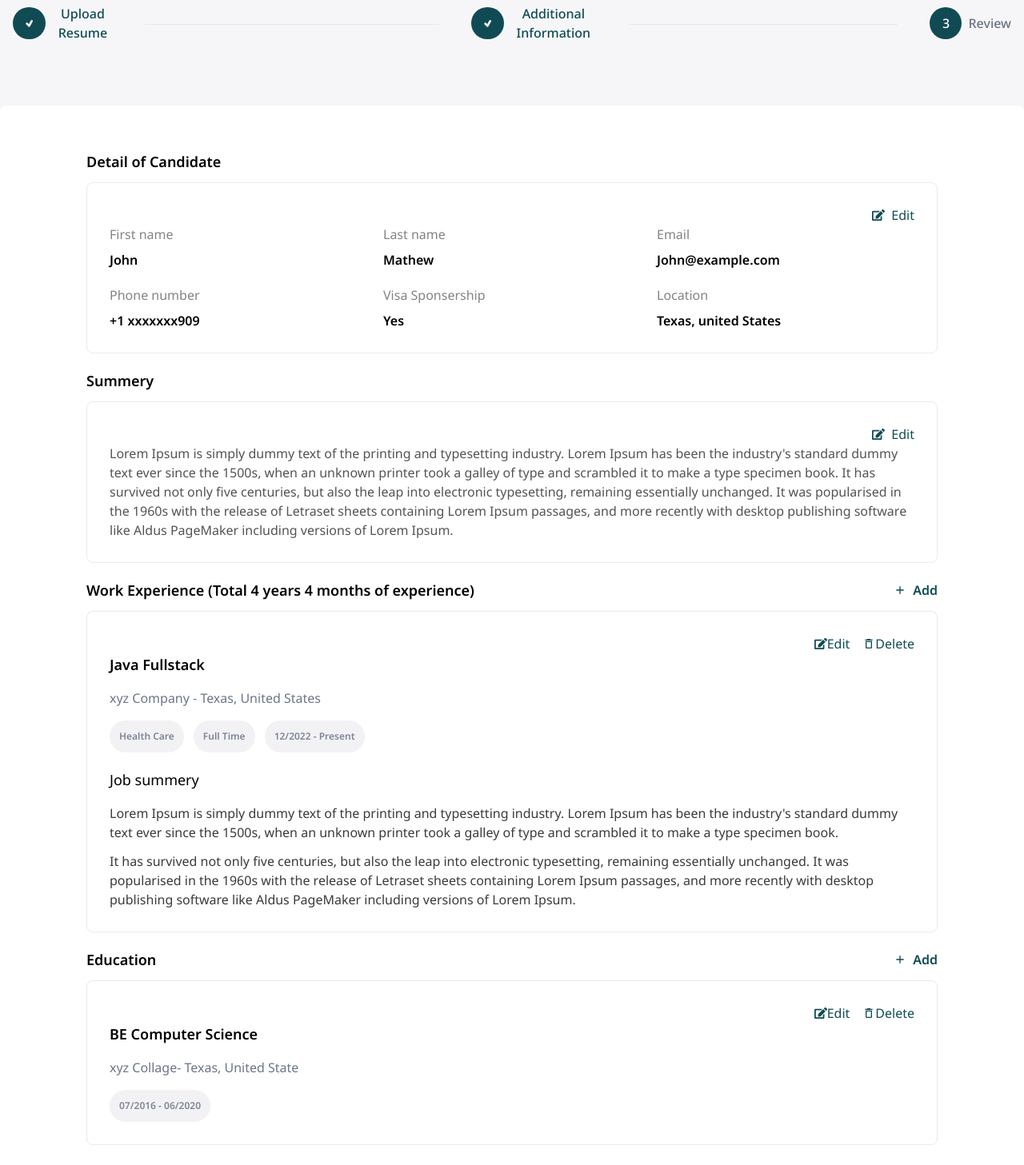
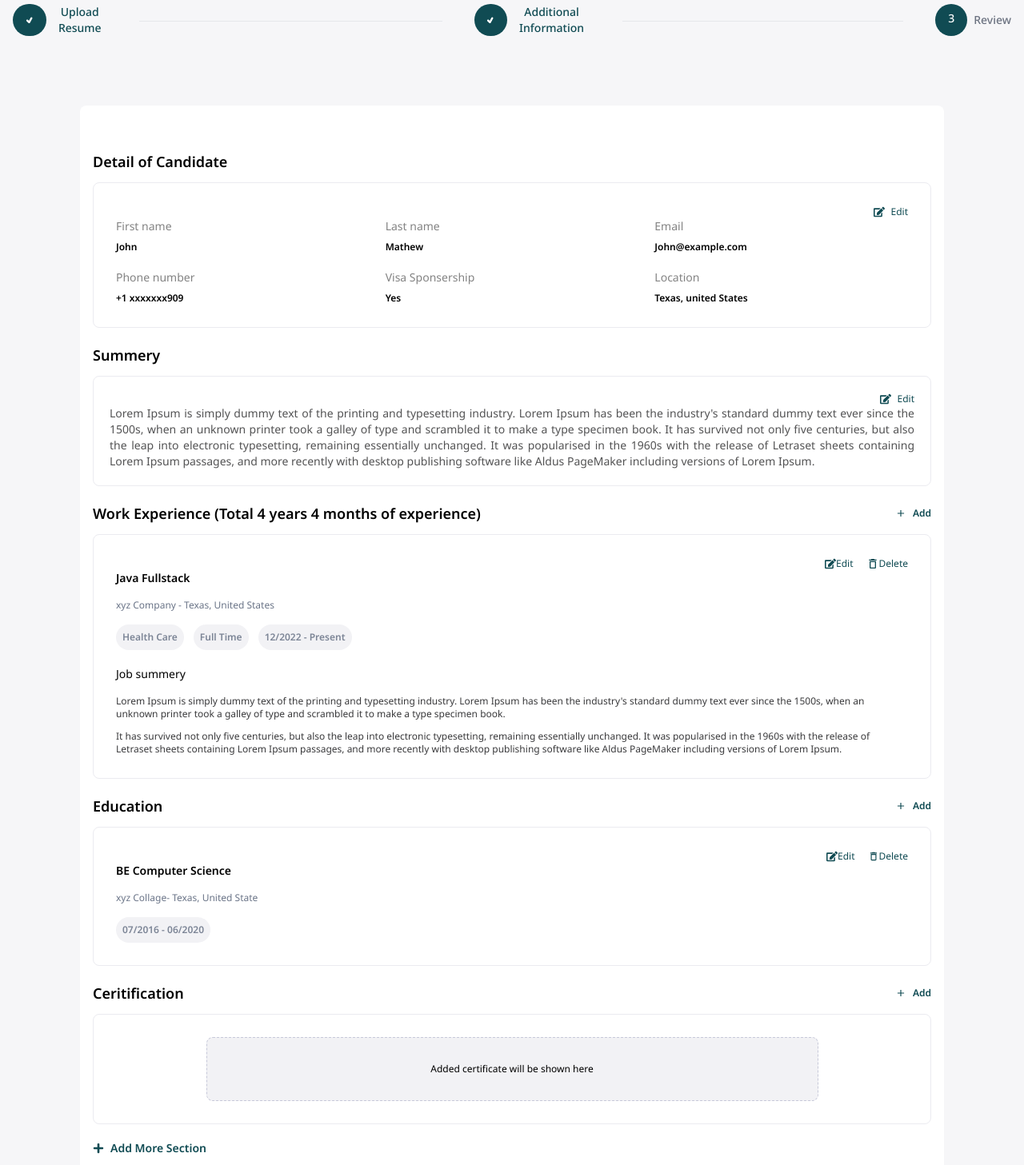
Before and after one commit to Sandeep1908/hirehour, a React (Vite) app: page /review-form in a window 1280 px wide. Shown: the part 180-1637 px from the top of the page at 80% size. Built offline with nearby package versions, Linux system fonts and the light colour scheme.

Commit message:
fix(compoenet): fix sizing issue in reiview and upload resume section

```diff
--- a/src/pages/ProfileSetting/ReviewInfo/ReviewInfo.tsx
+++ b/src/pages/ProfileSetting/ReviewInfo/ReviewInfo.tsx
@@ -29,7 +29,7 @@ const ReviewInfo: React.FC = () => {
           <hr />
 
           <div className="w-full p-4">
-            <ol className="flex items-center justify-between w-full text-sm font-medium text-center text-gray-500 dark:text-gray-400 sm:text-base">
+            <ol className="flex items-center justify-between w-full text-sm font-medium text-center text-gray-500 dark:text-gray-400 sm:text-sm">
               <li className="flex md:w-full items-center text-[#104B53]   sm:after:content-[''] after:w-full after:h-1 after:border-b after:border-gray-200 after:border-1 after:hidden sm:after:inline-block after:mx-6 xl:after:mx-10 dark:after:border-gray-700">
                 <span className="flex items-center   sm:after:hidden after:mx-2 after:text-gray-200 dark:after:text-gray-500">
                   <span className="me-2 p-2 w-10 flex justify-center items-center md:w-14 h-10 bg-[#104B53] text-white rounded-full">
@@ -57,7 +57,7 @@ const ReviewInfo: React.FC = () => {
         </div>
       </div>
 
-      <div className="max-w-[1280px] h-full rounded-lg   bg-white m-auto p-4 mt-10">
+      <div className="max-w-[1080px] h-full rounded-lg   bg-white m-auto p-4 mt-10">
         <div className="w-full max-w-[1064px] m-auto pt-10 flex flex-col space-y-5">
           {/* Detal of Candidate  */}
 
@@ -65,16 +65,16 @@ const ReviewInfo: React.FC = () => {
             <h1 className="text-lg font-semibold">Detail of Candidate</h1>
             <div className="border p-7 border-[#EBEBF0] rounded-lg">
               <div className="flex justify-end items-center space-x-2">
-                <FaEdit color="#104B53" />
-                <p className="text-[#104B53]">Edit</p>
+                <FaEdit size={14} color="#104B53" />
+                <p className="text-[#104B53] text-xs" >Edit</p>
               </div>
 
               <div className="grid md:grid-cols-3 gap-5">
                 {details?.map((item, id) => {
                   return (
                     <div className="flex flex-col space-y-2" key={id}>
-                      <p className="text-[#838383]">{item.label}</p>
-                      <p className="font-semibold">{item.value}</p>
+                      <p className="text-[#838383] text-sm">{item.label}</p>
+                      <p className="font-semibold text-xs">{item.value}</p>
                     </div>
                   );
                 })}
@@ -86,12 +86,12 @@ const ReviewInfo: React.FC = () => {
 
           <div className=" flex flex-col space-y-3">
             <h1 className="text-lg font-semibold">Summery</h1>
-            <div className="border p-7 border-[#EBEBF0] rounded-lg">
+            <div className="border p-5 border-[#EBEBF0] rounded-lg">
               <div className="flex justify-end items-center space-x-2">
-                <FaEdit color="#104B53" />
-                <p className="text-[#104B53]">Edit</p>
+                <FaEdit size={14} color="#104B53" />
+                <p className="text-[#104B53] text-xs" >Edit</p>
               </div>
-              <p className="text-[#535354] text-base">
+              <p className="text-[#535354] text-justify text-sm">
                 Lorem Ipsum is simply dummy text of the printing and typesetting industry. Lorem
                 Ipsum has been the industry's standard dummy text ever since the 1500s, when an
                 unknown printer took a galley of type and scrambled it to make a type specimen book.
@@ -113,36 +113,36 @@ const ReviewInfo: React.FC = () => {
               </h1>
 
               <div className="flex justify-end items-center space-x-2">
-                <BiPlus color="#104B53" />
-                <p className="text-[#104B53] font-semibold">Add</p>
+                <BiPlus size={14} color="#104B53" />
+                <p className="text-[#104B53] text-xs font-semibold">Add</p>
               </div>
             </div>
 
             <div className="border p-7 border-[#EBEBF0] rounded-lg">
               <div className="flex justify-end items-center space-x-4">
                 <div className="flex items-center  ">
-                  <FaEdit color="#104B53" />
-                  <p className="text-[#104B53]">Edit</p>
+                  <FaEdit size={14} color="#104B53" />
+                  <p className="text-[#104B53] text-xs" >Edit</p>
                 </div>
 
                 <div className="flex items-center ">
                   <MdDeleteOutline color="#104B53" />
-                  <p className="text-[#104B53]">Delete</p>
+                  <p className="text-[#104B53] text-xs">Delete</p>
                 </div>
               </div>
 
               <div className="flex flex-col space-y-5 ">
                 <div className="flex flex-col space-y-4">
-                  <h1 className="text-lg font-semibold">Java Fullstack</h1>
-                  <p className="text-[#6B7588]">xyz Company - Texas, United States</p>
+                  <h1 className="text-sm font-semibold">Java Fullstack</h1>
+                  <p className="text-[#6B7588] text-xs">xyz Company - Texas, United States</p>
                   <div className="flex space-x-3 flex-wrap  items-center w-full">
-                    <p className="flex justify-center items-center text-[#7C8596] bg-[#F2F2F5] p-[6px] md:p-3 rounded-full font-semibold text-xs">
+                    <p className="flex justify-center items-center text-[#7C8596] bg-[#F2F2F5] p-[6px] md:p-2 rounded-full font-semibold text-xs">
                       Health Care
                     </p>
-                    <p className="flex justify-center items-center text-[#7C8596] bg-[#F2F2F5] p-[6px] md:p-3 rounded-full font-semibold text-xs">
+                    <p className="flex justify-center items-center text-[#7C8596] bg-[#F2F2F5] p-[6px] md:p-2 rounded-full font-semibold text-xs">
                       Full Time
                     </p>
-                    <p className="flex justify-center items-center text-[#7C8596] bg-[#F2F2F5] p-[6px] md:p-3 rounded-full font-semibold text-xs">
+                    <p className="flex justify-center items-center text-[#7C8596] bg-[#F2F2F5] p-[6px] md:p-2 rounded-full font-semibold text-xs">
                       12/2022 - Present
                     </p>
                   </div>
@@ -152,11 +152,11 @@ const ReviewInfo: React.FC = () => {
 
                 <div className='flex flex-col space-y-4 '>
 
-                    <h1 className='text-lg '>Job summery</h1>
+                    <h1 className='text-sm '>Job summery</h1>
                     <ul className='flex flex-col space-y-3'>
-                        <li className='text-[#3A3A3C]'>Lorem Ipsum is simply dummy text of the printing and typesetting industry. Lorem Ipsum has been the industry's standard dummy text ever since the 1500s, when an unknown printer took a galley of type and scrambled it to make a type specimen book. </li>
+                        <li className='text-[#3A3A3C] text-xs'>Lorem Ipsum is simply dummy text of the printing and typesetting industry. Lorem Ipsum has been the industry's standard dummy text ever since the 1500s, when an unknown printer took a galley of type and scrambled it to make a type specimen book. </li>
 
-                        <li className='text-[#3A3A3C]'>It has survived not only five centuries, but also the leap into electronic typesetting, remaining essentially unchanged. It was popularised in the 1960s with the release of Letraset sheets containing Lorem Ipsum passages, and more recently with desktop publishing software like Aldus PageMaker including versions of Lorem Ipsum.</li>
+                        <li className='text-[#3A3A3C] text-xs'>It has survived not only five centuries, but also the leap into electronic typesetting, remaining essentially unchanged. It was popularised in the 1960s with the release of Letraset sheets containing Lorem Ipsum passages, and more recently with desktop publishing software like Aldus PageMaker including versions of Lorem Ipsum.</li>
                     </ul>
                 </div>
 
@@ -180,30 +180,30 @@ const ReviewInfo: React.FC = () => {
               </h1>
 
               <div className="flex justify-end items-center space-x-2">
-                <BiPlus color="#104B53" />
-                <p className="text-[#104B53] font-semibold">Add</p>
+                <BiPlus size={14} color="#104B53" />
+                <p className="text-[#104B53] text-xs font-semibold">Add</p>
               </div>
             </div>
 
             <div className="border p-7 border-[#EBEBF0] rounded-lg">
               <div className="flex justify-end items-center space-x-4">
                 <div className="flex items-center  ">
-                  <FaEdit color="#104B53" />
-                  <p className="text-[#104B53]">Edit</p>
+                  <FaEdit size={14} color="#104B53" />
+                  <p className="text-[#104B53] text-xs" >Edit</p>
                 </div>
 
                 <div className="flex items-center ">
-                  <MdDeleteOutline color="#104B53" />
-                  <p className="text-[#104B53]">Delete</p>
+                  <MdDeleteOutline color="#104B53" size={14} />
+                  <p className="text-[#104B53] text-xs">Delete</p>
                 </div>
               </div>
 
               <div className="flex flex-col">
                 <div className="flex flex-col space-y-4">
-                  <h1 className="text-lg font-semibold">BE Computer Science</h1>
-                  <p className="text-[#6B7588]">xyz Collage- Texas, United State</p>
+                  <h1 className="text-sm font-semibold">BE Computer Science</h1>
+                  <p className="text-[#6B7588] text-xs">xyz Collage- Texas, United State</p>
                   <div className="flex space-x-3 items-center">
-                    <p className="text-[#7C8596] bg-[#F2F2F5] p-3 rounded-full font-semibold text-xs">
+                    <p className="text-[#7C8596] bg-[#F2F2F5] p-2 rounded-full font-semibold text-xs">
                     07/2016 - 06/2020
                     </p>
 
@@ -225,17 +225,17 @@ const ReviewInfo: React.FC = () => {
               </h1>
 
               <div className="flex justify-end items-center space-x-2">
-                <BiPlus color="#104B53" />
-                <p className="text-[#104B53] font-semibold">Add</p>
+                <BiPlus size={14} color="#104B53" />
+                <p className="text-[#104B53] text-xs font-semibold">Add</p>
               </div>
             </div>
 
             <div className="border p-7 border-[#EBEBF0] rounded-lg">
 
 
-              <div className='w-full max-w-[765px] h-[100px] m-auto flex justify-center items-center border border-dashed border-[#C7C9D9] bg-[#F2F2F5] rounded-lg
+              <div className='w-full max-w-[765px] h-[80px] m-auto flex justify-center items-center border border-dashed border-[#C7C9D9] bg-[#F2F2F5] rounded-lg
               '>
-                    <p>Added certificate will be shown here</p>
+                    <p className='text-xs'>Added certificate will be shown here</p>
               </div>
             </div>
           </div>
@@ -244,8 +244,8 @@ const ReviewInfo: React.FC = () => {
 
   {/* more sections  */}
           <div className="flex space-x-2 justify-start items-center">
-                <FaPlus color="#104B53" size={20} />
-                <p className="text-[#104B53] text-lg font-semibold cursor-pointer">
+                <FaPlus color="#104B53" size={14} />
+                <p className="text-[#104B53] text-sm font-semibold cursor-pointer">
                   Add More Section
                 </p>
           </div>
@@ -255,10 +255,10 @@ const ReviewInfo: React.FC = () => {
           {/* buttion  */}
 
             <div className='flex flex-col space-y-5 md:flex-row justify-between items-center pb-10'>
-                <p className='text-[#7D8697]'>you can edit or modify the profile later in (profile)</p>
+                <p className='text-[#7D8697] text-xs w-full'>you can edit or modify the profile later in (profile)</p>
                 <div className="flex w-full  justify-between md:justify-end items-center  space-x-4">
-            <Link to={'/additional-information'} className="flex justify-center items-center w-full md:w-36 h-10  rounded-full cursor-pointer border border-[#104B53] text-[#104B53]">Back</Link>
-            <Link  to={''} className="flex justify-center items-center w-full md:w-36 h-10  rounded-full cursor-pointer bg-[#E9F358] ">
+            <Link to={'/additional-information'} className="flex justify-center items-center w-full md:w-36 h-8  rounded-full cursor-pointer border border-[#104B53] text-[#104B53]">Back</Link>
+            <Link  to={''} className="flex justify-center items-center w-full md:w-36 h-8  rounded-full cursor-pointer bg-[#E9F358] ">
               Submit
             </Link>
           </div>
```
Also changed, not shown: src/pages/ProfileSetting/UploadResume/UploadResume.tsx (+37 -37 lines).
